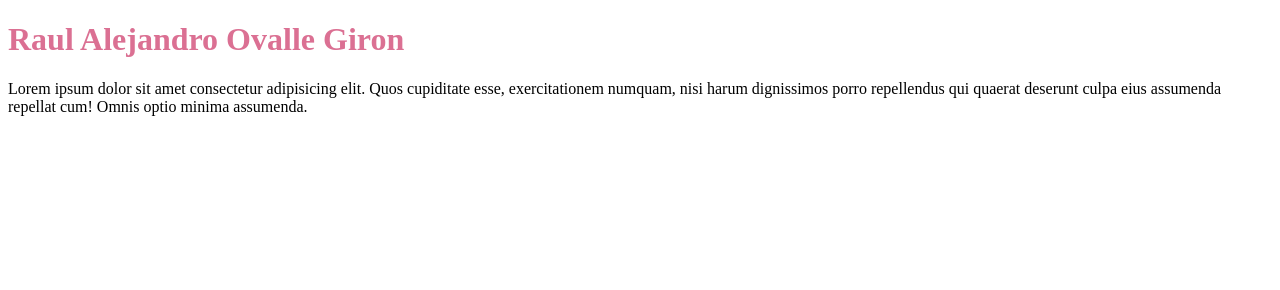
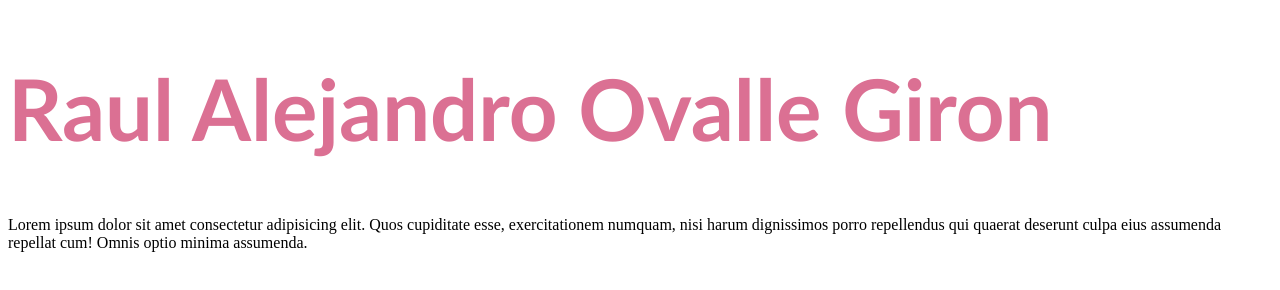
Before and after one commit to rauale/Proyectos, a plain HTML site: page Index.html in a window 1280 px wide. Drawn offline with Linux system fonts and the light colour scheme.

Commit message:
Cambie el tamaño

```diff
--- a/Index.html
+++ b/Index.html
@@ -7,7 +7,9 @@
     <title>rauale</title>
     <style>
         h1 {
-            color:palevioletred
+            color:palevioletred;
+            font-size: 85px ;
+            font-family: 'Trebuchet MS', 'Lucida Sans Unicode', 'Lucida Grande', 'Lucida Sans', Arial, sans-serif;
         }
     </style>
 </head>
```
